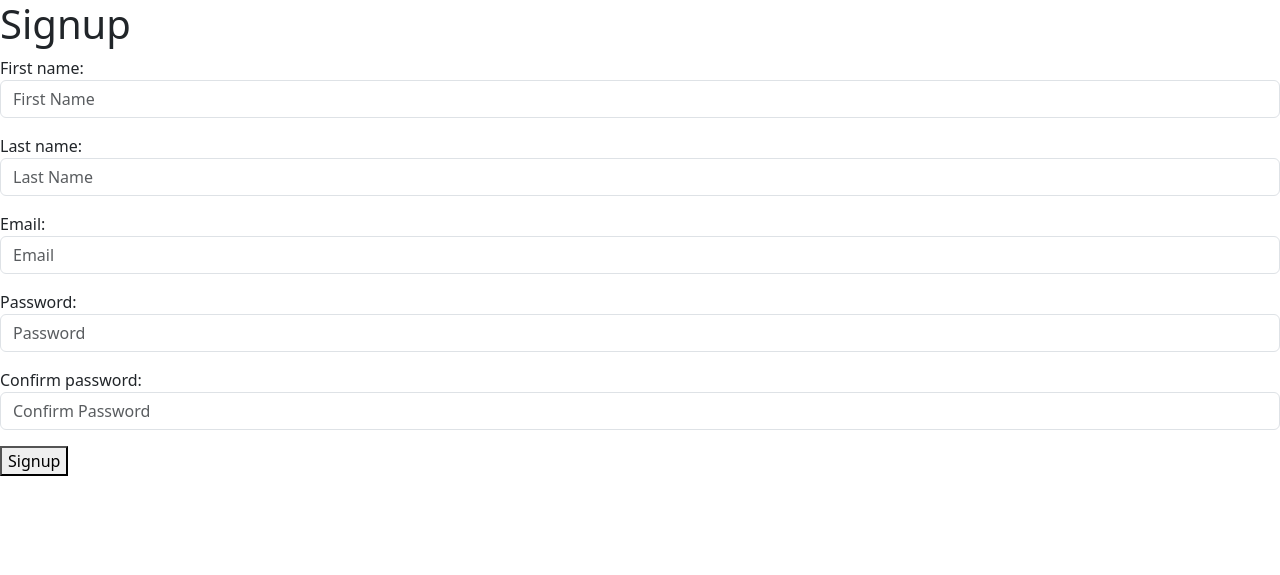
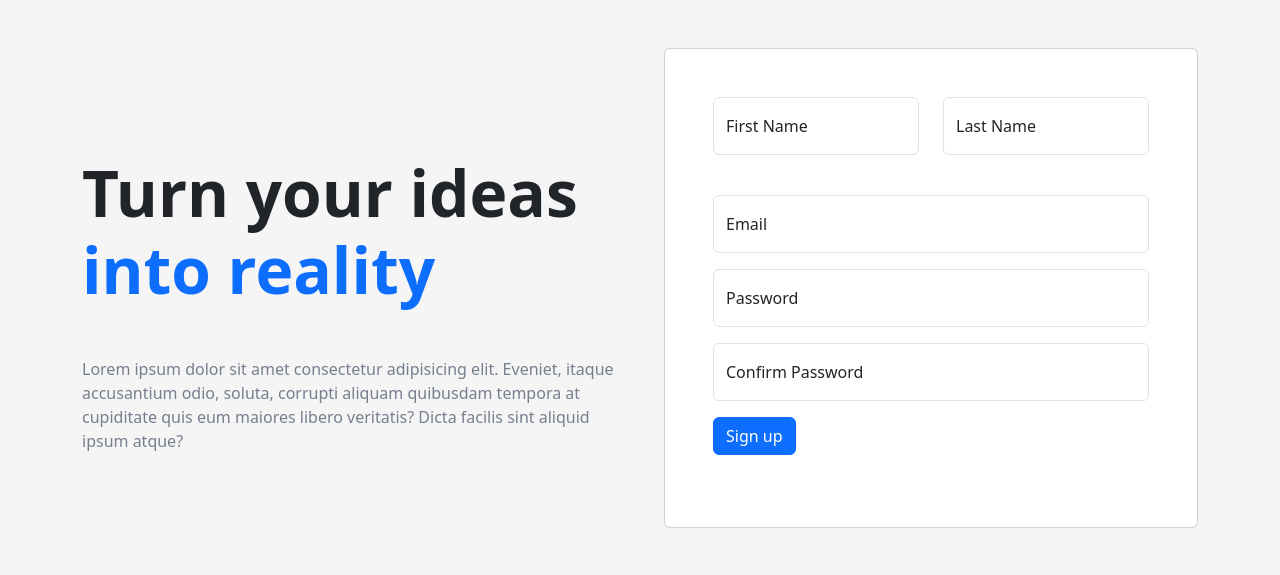
Before and after one commit to jearzaga/login_system_template, a Django app: page / in a window 1280 px wide. Shown: the top 575 px of the page. Run offline with Django 4.2, Linux system fonts and the light colour scheme.

Commit message:
added design for signup page

```diff
--- a/user_auth/user_login/templates/user_login/signup.html
+++ b/user_auth/user_login/templates/user_login/signup.html
@@ -1,10 +1,76 @@
 {% extends 'user_login/base.html' %}
 
 {% block content %}
-    <h1>Signup</h1>
-    <form action="" method="post">
-        {% csrf_token %}
-        {{ form.as_p }}
-        <button type="submit">Signup</button>
-    </form>
+
+    <section class="">
+        <div class="px-4 py-5 px-md-5 text-center text-lg-start" style="background-color: hsl(0, 0%, 96%)">
+            <div class="container">
+                <div class="row gx-lg-5 align-items-center">
+                    <div class="col-lg-6 mb-5 mb-lg-0">
+                        <h1 class="my-5 display-3 fw-bold ls-tight">
+                            Turn your ideas <br />
+                            <span class="text-primary">into reality</span>
+                        </h1>
+                        <p style="color: hsl(217, 10%, 50.8%)">
+                            Lorem ipsum dolor sit amet consectetur adipisicing elit.
+                            Eveniet, itaque accusantium odio, soluta, corrupti aliquam
+                            quibusdam tempora at cupiditate quis eum maiores libero
+                            veritatis? Dicta facilis sint aliquid ipsum atque?
+                        </p>
+                    </div>
+
+                    <div class="col-lg-6 mb-5 mb-lg-0">
+                        <div class="card">
+                            <div class="card-body py-5 px-md-5">
+                                <form method="post">
+                                    {% csrf_token %}
+
+                                    <div class="row mb-4">
+                                        <div class="col">
+                                            <!-- First name input -->
+                                            <div class="form-floating mb-3">
+                                                {{ form.first_name }}
+                                                <label for="{{ form.first_name.id_for_label }}">First Name</label>
+                                            </div>
+                                        </div>
+                                        <div class="col">
+                                            <!-- Last name input -->
+                                            <div class="form-floating mb-3">
+                                                {{ form.last_name }}
+                                                <label for="{{ form.last_name.id_for_label }}">Last Name</label>
+                                            </div>
+                                        </div>
+                                    </div>
+
+                                    <!-- Email input -->
+                                    <div class="form-floating mb-3">
+                                        {{ form.email }}
+                                        <label for="{{ form.email.id_for_label }}">Email</label>
+                                    </div>
+
+                                    <!-- Password input -->
+                                    <div class="form-floating mb-3">
+                                        {{ form.password }}
+                                        <label for="{{ form.password.id_for_label }}">Password</label>
+                                    </div>
+
+                                    <!-- COnfirm Password input -->
+                                    <div class="form-floating mb-3">
+                                        {{ form.confirm_password }}
+                                        <label for="{{ form.confirm_password.id_for_label }}">Confirm Password</label>
+                                    </div>
+
+                                    <!-- Submit button -->
+                                    <button type="submit" class="btn btn-primary btn-block mb-4">
+                                        Sign up
+                                    </button>
+                                </form>
+                            </div>
+                        </div>
+                    </div>
+                </div>
+            </div>
+        </div>
+    </section>
+
 {% endblock  %}
```
Also changed, not shown: user_auth/db.sqlite3.
